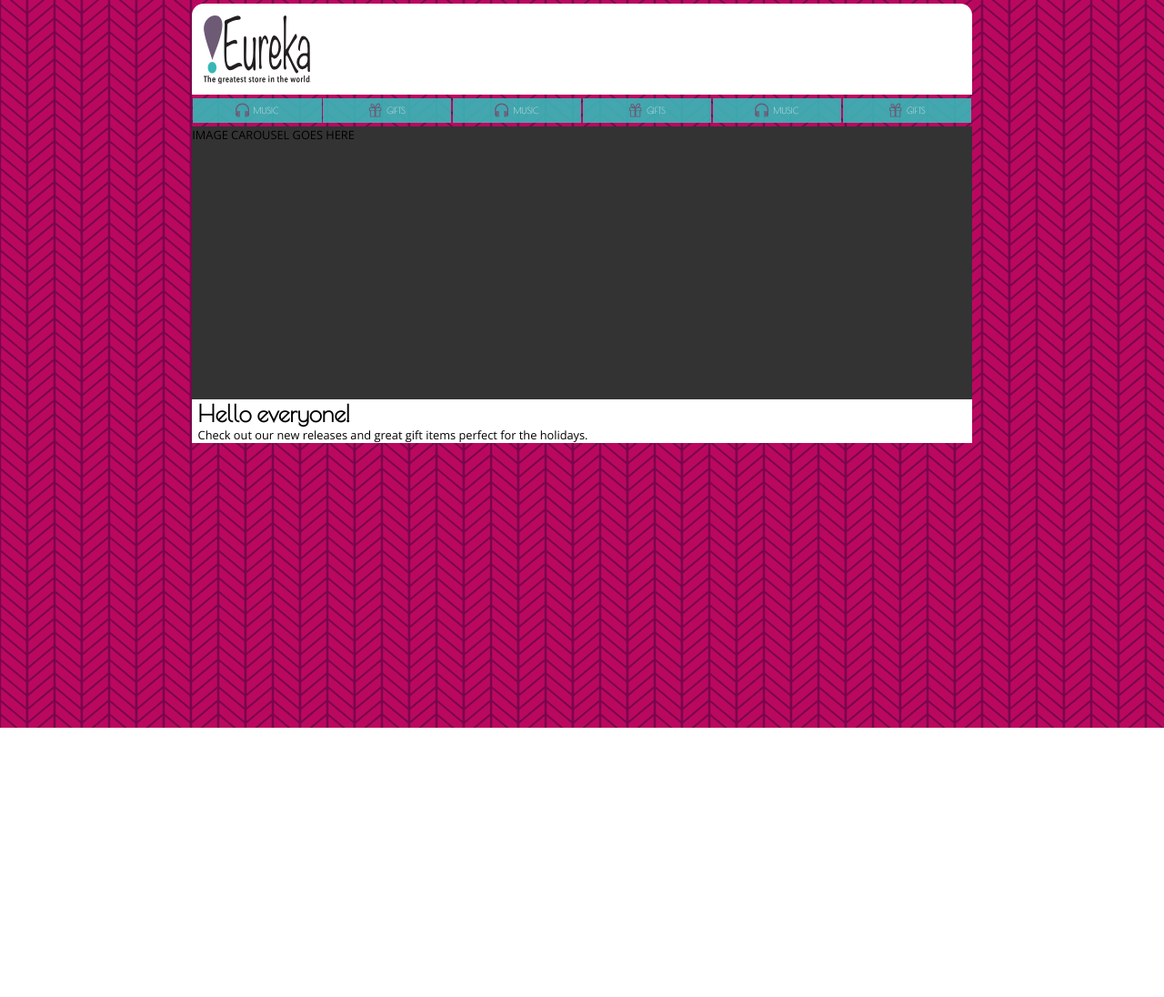
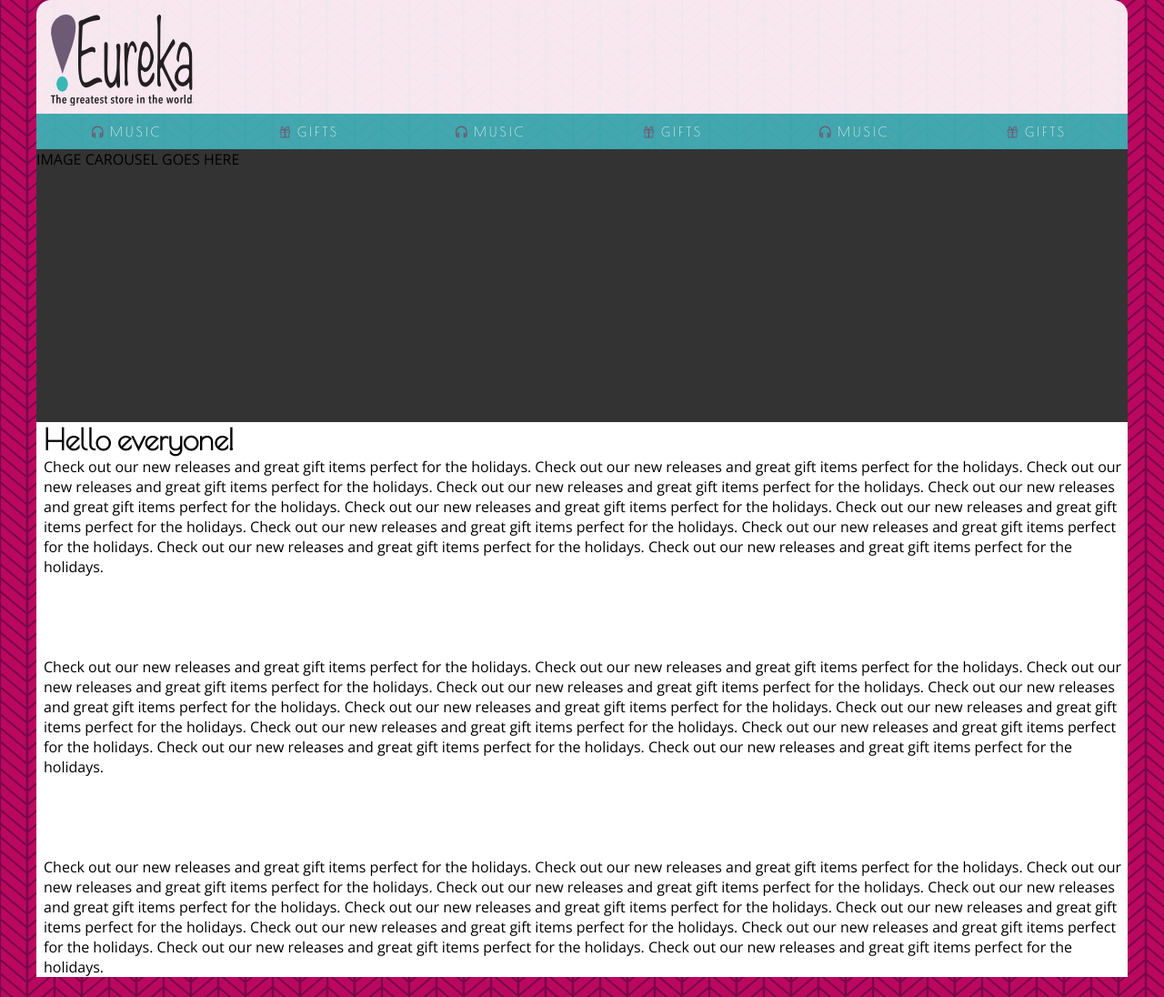
Before and after one commit to SarahEW1206/shop-site, a website: page app/index.html in a window 1280 px wide. Shown: the whole page at 91% size. Before the commit the page ends 800 px from the top, so only its background shows below. Drawn offline with nearby package versions, Linux system fonts and the light colour scheme.

Commit message:
additional edits

```diff
--- a/app/index.html
+++ b/app/index.html
@@ -42,7 +42,18 @@
     </div>
 
     <h1>Hello everyone!</h1>
-      <p>Check out our new releases and great gift items perfect for the holidays.</p>
+    <p>Check out our new releases and great gift items perfect for the holidays. Check out our new releases and great gift items perfect for the holidays. Check out our new releases and great gift items perfect for the holidays. Check out our new releases and great gift items perfect for the holidays. Check out our new releases and great gift items perfect for the holidays. Check out our new releases and great gift items perfect for the holidays. Check out our new releases and great gift items perfect for the holidays. Check out our new releases and great gift items perfect for the holidays. Check out our new releases and great gift items perfect for the holidays. Check out our new releases and great gift items perfect for the holidays. Check out our new releases and great gift items perfect for the holidays.</p>
+  </br>
+  </br>
+  </br>
+  </br>
+  <p>Check out our new releases and great gift items perfect for the holidays. Check out our new releases and great gift items perfect for the holidays. Check out our new releases and great gift items perfect for the holidays. Check out our new releases and great gift items perfect for the holidays. Check out our new releases and great gift items perfect for the holidays. Check out our new releases and great gift items perfect for the holidays. Check out our new releases and great gift items perfect for the holidays. Check out our new releases and great gift items perfect for the holidays. Check out our new releases and great gift items perfect for the holidays. Check out our new releases and great gift items perfect for the holidays. Check out our new releases and great gift items perfect for the holidays.</p>
+  </br>
+  </br>
+  </br>
+  </br>
+  <p>Check out our new releases and great gift items perfect for the holidays. Check out our new releases and great gift items perfect for the holidays. Check out our new releases and great gift items perfect for the holidays. Check out our new releases and great gift items perfect for the holidays. Check out our new releases and great gift items perfect for the holidays. Check out our new releases and great gift items perfect for the holidays. Check out our new releases and great gift items perfect for the holidays. Check out our new releases and great gift items perfect for the holidays. Check out our new releases and great gift items perfect for the holidays. Check out our new releases and great gift items perfect for the holidays. Check out our new releases and great gift items perfect for the holidays.</p>
+
 
 </div>
 
--- a/scss/imports/_basics.scss
+++ b/scss/imports/_basics.scss
@@ -12,23 +12,23 @@
 
 .logobar {
 	display: block;
- 	background-color: white;
- 	max-width: 67em;
- 	height: 100px;
- 	margin: .3em auto;
+ 	background-color: rgba(255, 255, 255, .9);
+ 	max-width: $width;
+ 	height: 125px;
+ 	margin: 0em auto;
  	border-radius: 1em 1em 0 0;
 }
 
 .logo {
-	height: 75px ;
-	width: 118px ;
+	height: 100px ;
+	width: 157px ;
 	margin: 1em 0 .5em 1em;
 	float: left;
 }
 
 .wrapper {
-	max-width: 67em;
-	margin: .3em auto;
+	max-width: $width;
+	margin: 0 auto;
 	position: relative;
 	background-color: rgba(255, 255, 255, 1);
 }
@@ -42,15 +42,22 @@
 
 .slider {
 	height: 300px;
-	max-width: 67em;
+	max-width: $width;
 	background-color: #333;
 }
 
+html {
+  overflow: hidden;
+  height: 100%;
+  font-size: 100%;
+  font-family: 'Open Sans', sans-serif;
+}
+
 body {
+	height: 100%;
+  	overflow: auto;
 	background: url("/img/background.svg");
-	font-family: 'Open Sans', sans-serif;
-	font-size: .8em;
-
+	background-attachment: fixed;
 }
 
 header {
@@ -58,8 +65,8 @@ header {
 }
 
 nav {
-	margin: 0 auto 0;
-	max-width: 67em;
+	margin: 0 auto;
+	max-width: $width;
 }
 
 ul {
@@ -77,12 +84,26 @@ li {
 	display: flex;
 	flex-wrap: wrap;
 	align-items: center;
+	justify-content: space between;
 	flex-grow: 1;
-	padding: .25em;
-	margin: .05em;
+	padding: .4em;
+	/*margin: .05em*/;
 	background-color: rgba(56, 183, 183, .9);
 	border-radius: 0;
-	width: 6em;
+	width: 8em;
+}
+
+@media (min-width: 411px) {
+	li {
+		width: 140px;
+	}
+}
+
+@media (min-width: 516px) {
+	li {
+		width: 80px;
+		padding: .6em;
+	}
 }
 
 a {
@@ -94,8 +115,8 @@ a {
 	color: white;
 	font-family: 'Poiret One', cursive;
 	font-weight: lighter;
-	font-size: .75em;
-
+	font-size: .9em;
+	letter-spacing: 3px;
 }
 
 h1 {
--- /dev/null
+++ b/scss/imports/_variables.scss
@@ -0,0 +1 @@
+$width: 90%;
--- a/scss/styles.scss
+++ b/scss/styles.scss
@@ -1 +1,2 @@
+@import "variables/basics";
 @import "imports/basics";
```
Also changed, not shown: app/css/styles.css, 1 other file. Lines whose indentation alone changed are shown as unchanged.
